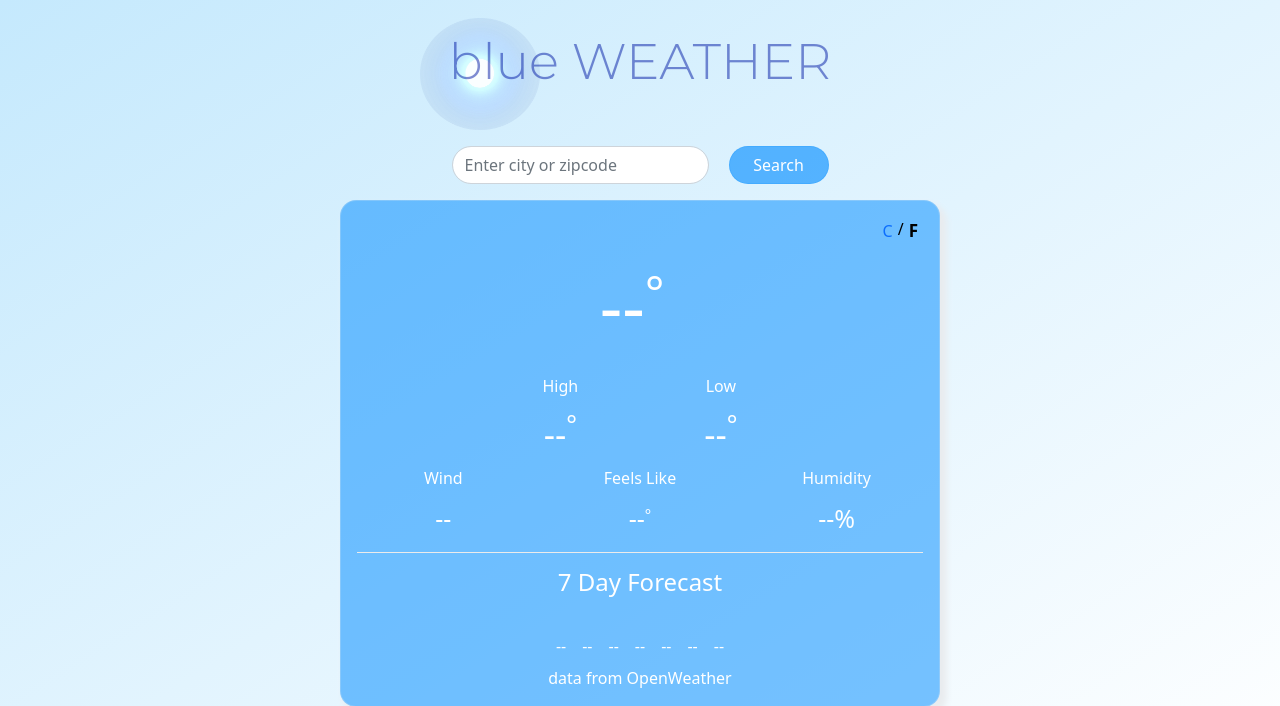
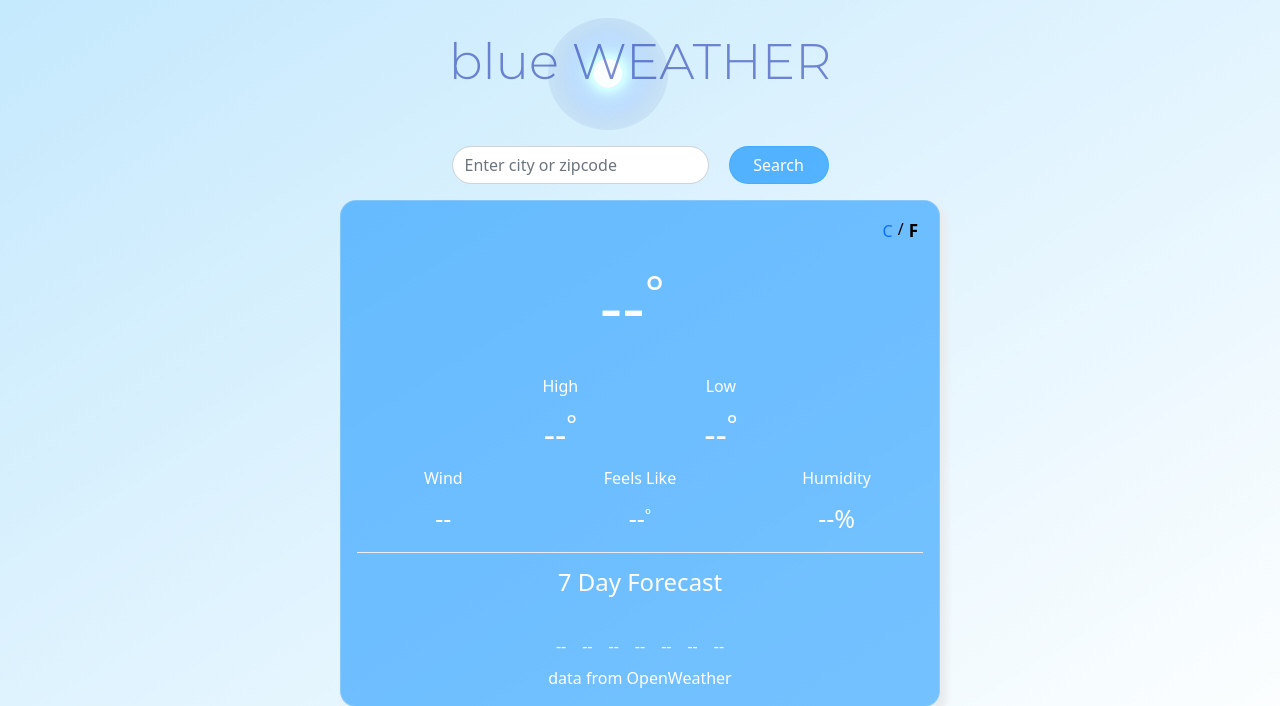
Before and after one commit to williamwbush/weather_app, a PHP site: page / in a window 1280 px wide. Shown: the top 706 px of the page. Run offline with PHP 8.4, Linux system fonts and the light colour scheme; some libraries are stand-ins or nearby versions.

Commit message:
changed logo position

```diff
--- a/css/styles.css
+++ b/css/styles.css
@@ -9,7 +9,7 @@ body {
 
 #sun {
     position: relative;
-    margin-right: 20vw;
+    margin: auto;
     padding-top: 1vh;
     width: 120px;
     height: 120px;
```
